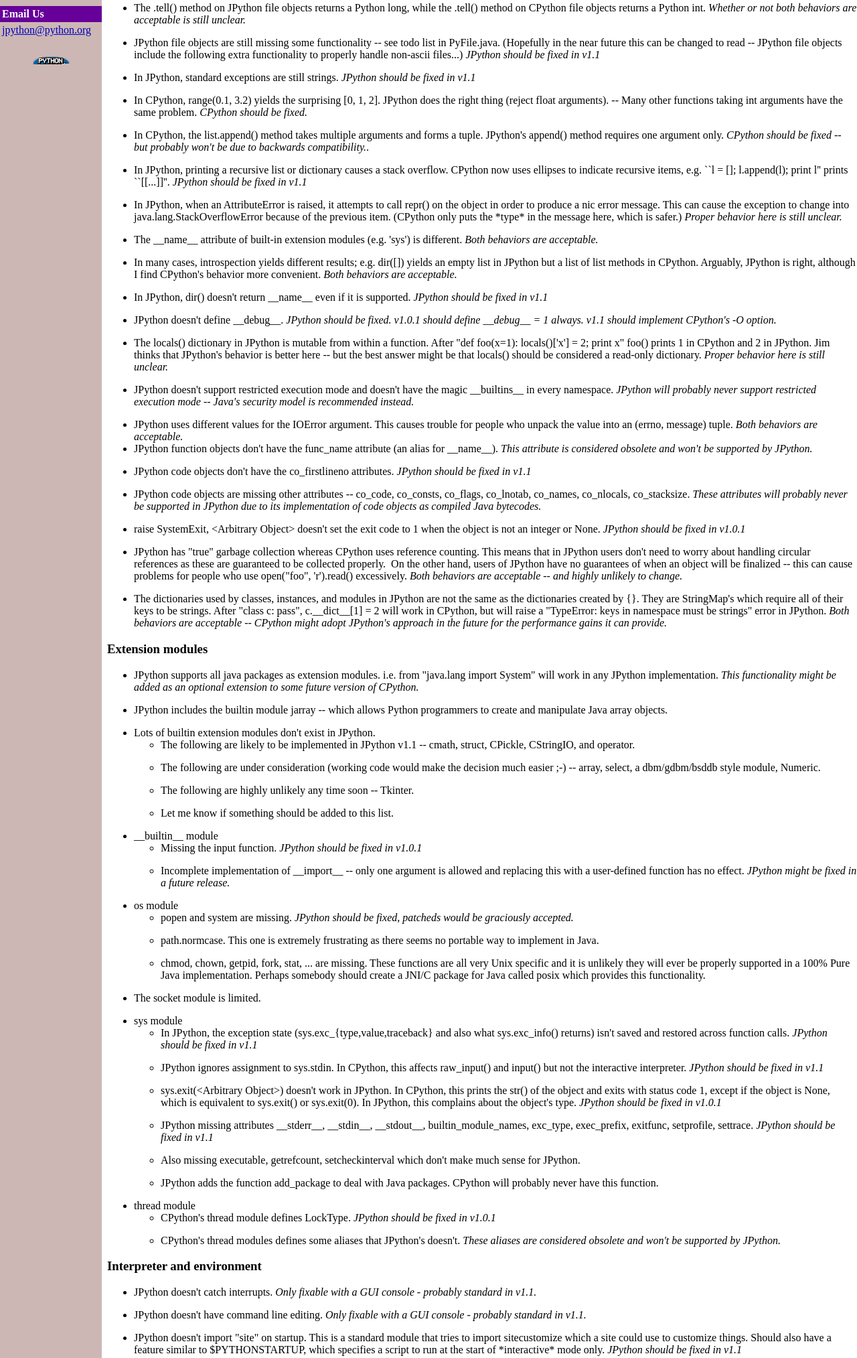
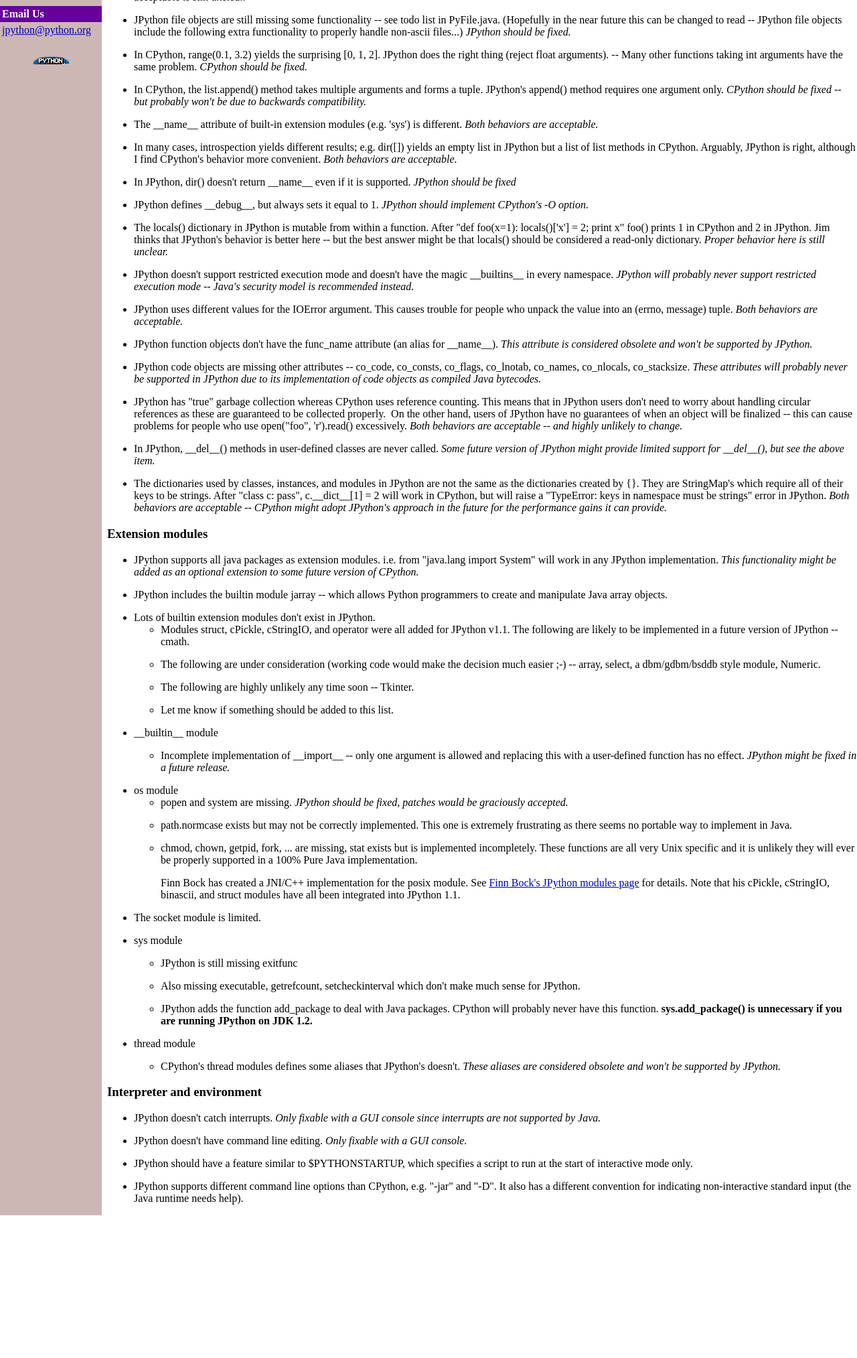
Before and after one commit to jython/jython, a plain HTML site: page Doc/differences.html in a window 1280 px wide. Shown: the part 677-2704 px from the top of the page at 67% size. After the commit the page ends 2491 px from the top, so only its background shows below. Drawn offline with Linux system fonts and the light colour scheme.

Commit message:
Updated for JPython 1.1 and CPython 1.5.2

```diff
--- a/Doc/differences.html
+++ b/Doc/differences.html
@@ -1,6 +1,6 @@
 <HTML>
 <!-- THIS PAGE IS AUTOMATICALLY GENERATED.  DO NOT EDIT. -->
-<!-- USING THE NEW HT2HTML SCRIPT: Thu Jun  3 17:23:32 1999 -->
+<!-- USING THE NEW HT2HTML SCRIPT: Thu Jun  3 18:49:45 1999 -->
 <!-- User-specified headers:
 Title: Differences between CPython and JPython
 
@@ -157,21 +157,21 @@ of the Python language.  These differences range from the trivial --
 JPython prints &quot;1.0E20&quot; where CPython prints
 &quot;1e+020&quot; -- to the dramatic -- everything in JPython is an
 instance of a class.  At some point more effort should be made to
-separate the interesting differences from the mundane. These
-differences are based on JPython-1.0.0 and CPython-1.5.1.</P>
+separate the interesting differences from the mundane.
+
+<p><i>This list
+has been updated to describe the differences between JPython 1.1 and
+CPython 1.5.2</i>
 
 <h3>Syntax</h3>
 
 <UL>
     <LI>JPython has a different interpretation of floating point
-    literals. CPython doesn't allow 001.1, and does allow 0e and even
-    0e-. <I>CPython should be fixed.</I>
+    literals. CPython doesn't allow 001.1 <I>CPython should be
+    fixed.</I>
 
     <p><LI>JPython supports continue in a try clause. <I>CPython
     should be fixed - but don't hold your breath.</I>
-
-    <p><LI>JPython doesn't support raise without arguments. <I>JPython
-    should be fixed in v1.1</I>
 </UL>
 
 <h3>Standard types, functions and behavior</h3>
@@ -192,9 +192,6 @@ differences are based on JPython-1.0.0 and CPython-1.5.1.</P>
 	though it is not actually equal to 0.0001. <I>Both behaviors
 	are acceptable for now -- this is still being discussed.</I>
 
-	<p><LI>JPython supports looping over a dictionary. <I>JPython
-	should be fixed in v1.1</I>
-
 	<p><LI>JPython sequences support three argument
 	slices. i.e. range(3)[::-1] == [2,1,0]. <I>CPython should be
 	fixed.</I>
@@ -213,11 +210,7 @@ differences are based on JPython-1.0.0 and CPython-1.5.1.</P>
 	functionality -- see todo list in PyFile.java. (Hopefully in
 	the near future this can be changed to read -- JPython file
 	objects include the following extra functionality to properly
-	handle non-ascii files...) <I>JPython should be fixed in
-	v1.1</I>
-
-	<p><LI>In JPython, standard exceptions are still
-	strings. <I>JPython should be fixed in v1.1</I>
+	handle non-ascii files...) <I>JPython should be fixed.</I>
 
 	<p><LI>In CPython, range(0.1, 3.2) yields the surprising [0,
 	1, 2]. JPython does the right thing (reject float arguments).
@@ -227,19 +220,7 @@ differences are based on JPython-1.0.0 and CPython-1.5.1.</P>
 	<p><LI>In CPython, the list.append() method takes multiple
 	arguments and forms a tuple. JPython's append() method
 	requires one argument only. <I>CPython should be fixed -- but
-	probably won't be due to backwards compatibility.</I>.
-
-	<p><LI>In JPython, printing a recursive list or dictionary
-	causes a stack overflow. CPython now uses ellipses to indicate
-	recursive items, e.g. ``l = []; l.append(l); print l'' prints
-	``[[...]]''. <I>JPython should be fixed in v1.1</I>
-
-	<p><LI>In JPython, when an AttributeError is raised, it
-	attempts to call repr() on the object in order to produce a
-	nic error message. This can cause the exception to change into
-	java.lang.StackOverflowError because of the previous
-	item. (CPython only puts the *type* in the message here, which
-	is safer.) <I>Proper behavior here is still unclear.</I>
+	probably won't be due to backwards compatibility.</I>
 
 	<p><LI>The __name__ attribute of built-in extension modules
 	(e.g. 'sys') is different. <I>Both behaviors are
@@ -252,11 +233,10 @@ differences are based on JPython-1.0.0 and CPython-1.5.1.</P>
 	are acceptable.</I>
 
 	<p><LI>In JPython, dir() doesn't return __name__ even if it is
-	supported. <I>JPython should be fixed in v1.1</I>
+	supported. <I>JPython should be fixed</I>
 
-	<p><LI>JPython doesn't define __debug__. <I>JPython should be
-	fixed. v1.0.1 should define __debug__ = 1 always. v1.1 should
-	implement CPython's -O option.</I>
+	<p><LI>JPython defines __debug__, but always sets it equal to
+	1.  <I>JPython should implement CPython's -O option.</I>
 
 	<p><LI>The locals() dictionary in JPython is mutable from
 	within a function. After &quot;def foo(x=1): locals()['x'] =
@@ -274,22 +254,17 @@ differences are based on JPython-1.0.0 and CPython-1.5.1.</P>
 	<p><LI>JPython uses different values for the IOError
 	argument. This causes trouble for people who unpack the value
 	into an (errno, message) tuple. <I>Both behaviors are
-	acceptable.</I> <LI>JPython function objects don't have the
+	acceptable.</I>
+
+	<p><LI>JPython function objects don't have the
 	func_name attribute (an alias for __name__). <I>This attribute
 	is considered obsolete and won't be supported by JPython.</I>
-
-	<p><LI>JPython code objects don't have the co_firstlineno
-	attributes. <I>JPython should be fixed in v1.1</I>
 
 	<p><LI>JPython code objects are missing other attributes --
 	co_code, co_consts, co_flags, co_lnotab, co_names, co_nlocals,
 	co_stacksize. <I>These attributes will probably never be
 	supported in JPython due to its implementation of code objects
 	as compiled Java bytecodes.</I>
-
-	<p><LI>raise SystemExit, &lt;Arbitrary Object&gt; doesn't set
-	the exit code to 1 when the object is not an integer or
-	None. <I>JPython should be fixed in v1.0.1</I>
 
 	<p><LI>JPython has &quot;true&quot; garbage collection whereas
 	CPython uses reference counting. This means that in JPython
@@ -299,6 +274,11 @@ differences are based on JPython-1.0.0 and CPython-1.5.1.</P>
 	object will be finalized -- this can cause problems for people
 	who use open(&quot;foo&quot;, 'r').read() excessively. <I>Both
 	behaviors are acceptable -- and highly unlikely to change.</I>
+
+	<p><LI>In JPython, __del__() methods in user-defined classes
+	are never called. <i>Some future version of JPython might
+	provide limited support for __del__(), but see the above
+	item.</i>
 
 	<p><LI>The dictionaries used by classes, instances, and
 	modules in JPython are not the same as the dictionaries
@@ -326,8 +306,9 @@ differences are based on JPython-1.0.0 and CPython-1.5.1.</P>
 
 	<p><LI>Lots of builtin extension modules don't exist in JPython.
 	<UL>
-	    <LI>The following are likely to be implemented in JPython
-	    v1.1 -- cmath, struct, CPickle, CStringIO, and operator.
+	    <LI>Modules struct, cPickle, cStringIO, and operator were
+	    all added for JPython v1.1.  The following are likely to
+	    be implemented in a future version of JPython -- cmath.
 
 	    <p><LI>The following are under consideration (working code
 	    would make the decision much easier ;-) -- array, select,
@@ -336,14 +317,12 @@ differences are based on JPython-1.0.0 and CPython-1.5.1.</P>
 	    <p><LI>The following are highly unlikely any time soon --
 	    Tkinter.
 
-	    <p><LI>Let me know if something should be added to this list.
+	    <p><LI>Let me know if something should be added to this
+	    list.
 	</UL>
 
 	<p><LI>__builtin__ module
 	<UL>
-	    <LI>Missing the input function. <I>JPython should be fixed
-	    in v1.0.1</I>
-
 	    <p><LI>Incomplete implementation of __import__ -- only one
 	    argument is allowed and replacing this with a user-defined
 	    function has no effect. <I>JPython might be fixed in a
@@ -353,18 +332,25 @@ differences are based on JPython-1.0.0 and CPython-1.5.1.</P>
 	<p><LI>os module
 	<UL>
 		<LI>popen and system are missing. <I>JPython should be
-		fixed, patcheds would be graciously accepted.</I>
+		fixed, patches would be graciously accepted.</I>
 
-		<p><LI>path.normcase. This one is extremely
+		<p><LI>path.normcase exists but may not be correctly
+		implemented. This one is extremely
 		frustrating as there seems no portable way to
 		implement in Java.
 
-		<p><LI>chmod, chown, getpid, fork, stat, ... are
-		missing. These functions are all very Unix specific
-		and it is unlikely they will ever be properly
-		supported in a 100% Pure Java implementation. Perhaps
-		somebody should create a JNI/C package for Java called
-		posix which provides this functionality.
+		<p><LI>chmod, chown, getpid, fork, ... are missing,
+		stat exists but is implemented incompletely. These
+		functions are all very Unix specific and it is
+		unlikely they will ever be properly supported in a
+		100% Pure Java implementation.
+
+		<p>Finn Bock has created
+		a JNI/C++ implementation for the posix module.  See
+		<a href="http://pip.dknet.dk/~pip1848/jpython/modules.html">
+		Finn Bock's JPython modules page</a> for details.
+		Note that his cPickle, cStringIO, binascii, and struct
+		modules have all been integrated into JPython 1.1.
 	</UL>
 
 	<p><LI>The socket module is limited.
@@ -372,41 +358,20 @@ differences are based on JPython-1.0.0 and CPython-1.5.1.</P>
 	<p><LI>sys module
 
 	<UL>
-	    <LI>In JPython, the exception state
-	    (sys.exc_{type,value,traceback} and also what
-	    sys.exc_info() returns) isn't saved and restored across
-	    function calls. <I>JPython should be fixed in v1.1</I>
-
-	    <p><LI>JPython ignores assignment to sys.stdin. In
-	    CPython, this affects raw_input() and input() but not the
-	    interactive interpreter. <I>JPython should be fixed in
-	    v1.1</I>
-
-	    <p><LI>sys.exit(&lt;Arbitrary Object&gt;) doesn't work in
-	    JPython. In CPython, this prints the str() of the object
-	    and exits with status code 1, except if the object is
-	    None, which is equivalent to sys.exit() or sys.exit(0). In
-	    JPython, this complains about the object's
-	    type. <I>JPython should be fixed in v1.0.1</I>
-
-	    <p><LI>JPython missing attributes __stderr__, __stdin__,
-	    __stdout__, builtin_module_names, exc_type, exec_prefix,
-	    exitfunc, setprofile, settrace. <I>JPython should be fixed
-	    in v1.1</I>
+	    <p><LI>JPython is still missing exitfunc
 
 	    <p><LI>Also missing executable, getrefcount,
 	    setcheckinterval which don't make much sense for JPython.
 
 	    <p><LI>JPython adds the function add_package to deal with
 	    Java packages. CPython will probably never have this
-	    function.
+	    function. <b>sys.add_package() is unnecessary if you are
+	    running JPython on JDK 1.2.</b>
+
 	</UL>
 
 	<p><LI>thread module
 	<UL>
-	    <LI>CPython's thread module defines LockType. <I>JPython
-	    should be fixed in v1.0.1</I>
-
 	    <p><LI>CPython's thread modules defines some aliases that
 	    JPython's doesn't. <I>These aliases are considered
 	    obsolete and won't be supported by JPython.</I>
@@ -417,24 +382,19 @@ differences are based on JPython-1.0.0 and CPython-1.5.1.</P>
 
 <UL>
 	<p><LI>JPython doesn't catch interrupts. <I>Only fixable with
-	a GUI console - probably standard in v1.1.</I>
+	a GUI console since interrupts are not supported by Java.</I>
 
 	<p><LI>JPython doesn't have command line editing. <I>Only
-	fixable with a GUI console - probably standard in v1.1.</I>
+	fixable with a GUI console.</I>
 
-	<p><LI>JPython doesn't import &quot;site&quot; on
-	startup. This is a standard module that tries to import
-	sitecustomize which a site could use to customize
-	things. Should also have a feature similar to $PYTHONSTARTUP,
-	which specifies a script to run at the start of *interactive*
-	mode only. <I>JPython should be fixed in v1.1</I>
+	<p><LI>JPython should have a feature similar to
+	$PYTHONSTARTUP, which specifies a script to run at the start
+	of interactive mode only.
 
-	<p><LI>JPython supports fewer command line options than
-	CPython, e.g. it doesn't support &quot;-c command&quot;. It
+	<p><LI>JPython supports different command line options than
+	CPython, e.g. &quot;-jar&quot; and &quot;-D&quot;.  It
 	also has a different convention for indicating non-interactive
-	standard input (the Java runtime needs help). <I>It is still
-	unclear what set of command line options will be supported in
-	JPython-1.1.</I>
+	standard input (the Java runtime needs help).
 </UL>
 
 </TD><!-- end of body cell -->
```
Also changed, not shown: 1 other file.
